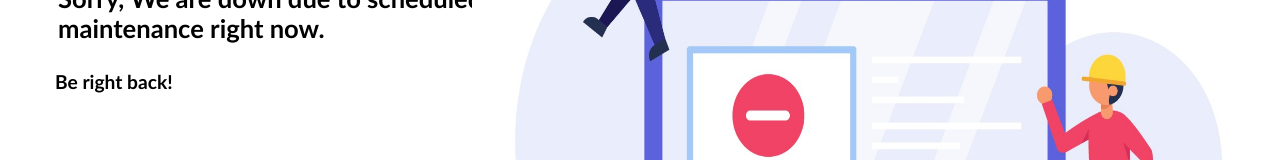
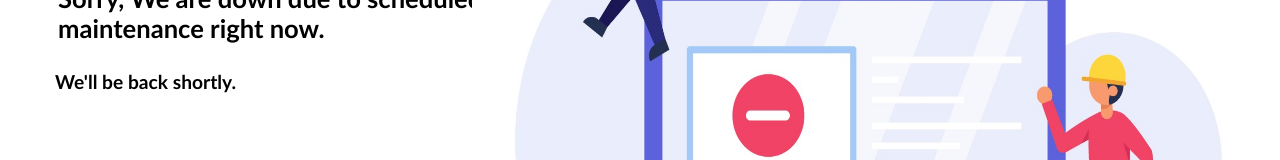
Before and after one commit to init-self/init-self.github.io, a plain HTML site: page index.html in a window 1280 px wide. Shown: the part 242-402 px from the top of the page. Drawn offline with Linux system fonts and the light colour scheme.

Commit message:
Update index.html

```diff
--- a/index.html
+++ b/index.html
@@ -32,7 +32,7 @@
     </style>
     <body>
         <h1>Sorry, We are down due to scheduled <br> maintenance right now.</h1>
-        <h5>Be right back! </h5>
+        <h5>We'll be back shortly. </h5>
         <img src='./imgs/2451239.jpg'>
     </body>
 </html>
```
